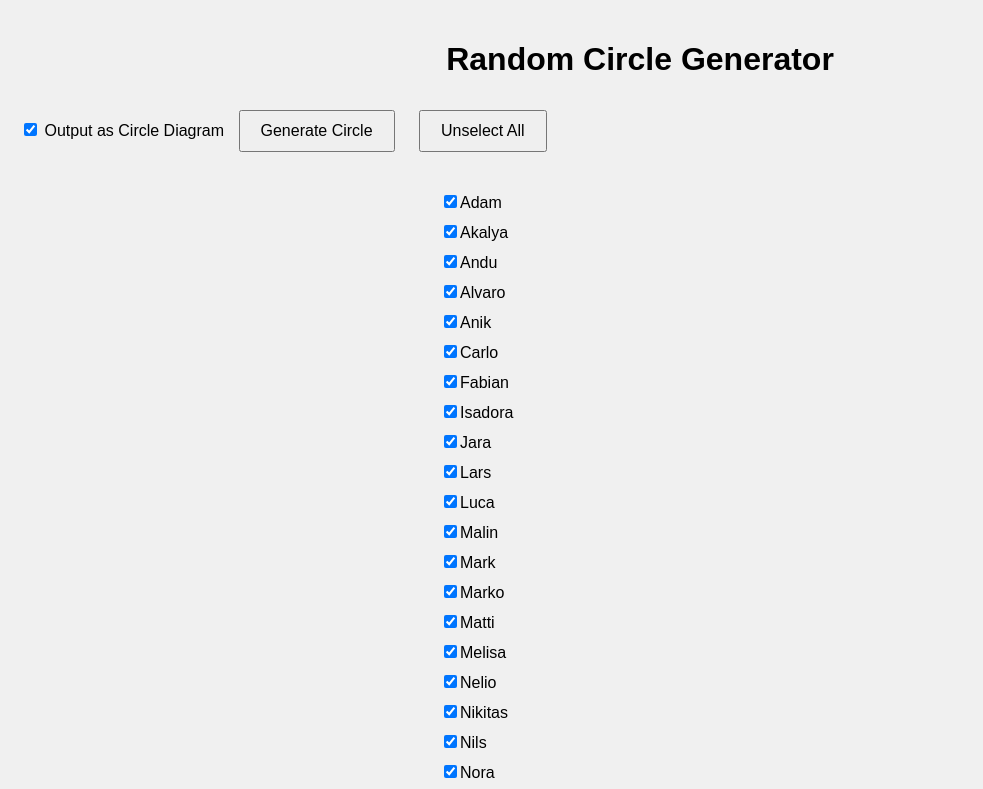
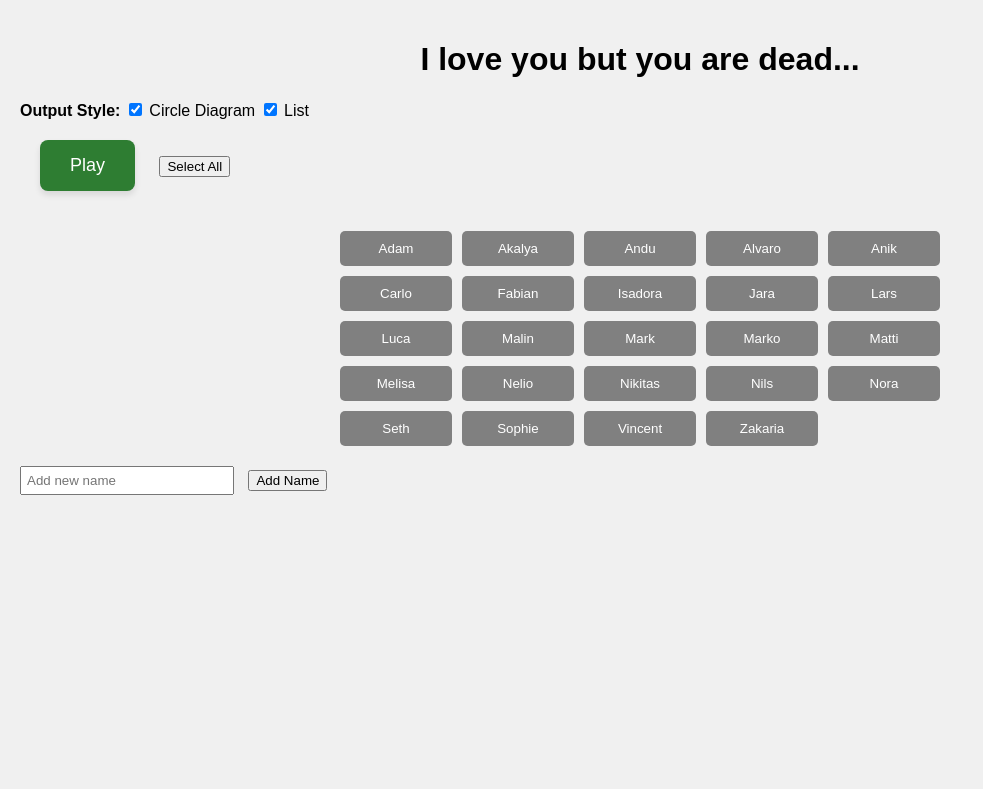
Before and after one commit to fabulous1983/Eberli-Klasse-Love-You, a plain HTML site: page index.html in a window 1280 px wide. Both pictures are taken after a click on the button "Unselect All". Shown: the top 789 px of the page, without its empty margins (0-983 px from the left). Drawn offline with Linux system fonts and the light colour scheme.

Commit message:
index.html

```diff
--- a/index.html
+++ b/index.html
@@ -3,7 +3,7 @@
 <head>
     <meta charset="UTF-8">
     <meta name="viewport" content="width=device-width, initial-scale=1.0">
-    <title>Random Circle Generator</title>
+    <title>I love you but you are dead...</title>
     <style>
         body {
             font-family: Arial, sans-serif;
@@ -19,23 +19,46 @@
             padding: 5px;
             margin-right: 10px;
         }
-        button {
-            padding: 10px 20px;
-            margin: 10px;
-            font-size: 16px;
-            cursor: pointer;
+        #generateButton {
+    padding: 15px 30px; /* Larger padding */
+    margin: 20px;
+    font-size: 18px; /* Larger font */
+    background-color: #2E7D32; /* Matching the theme with the green used in the circles */
+    color: white; /* White text to contrast the green background */
+    border: none; /* Remove border */
+    border-radius: 8px; /* Rounded corners */
+    box-shadow: 0px 4px 6px rgba(0, 0, 0, 0.1); /* Add a subtle shadow for depth */
+    transition: transform 0.2s, box-shadow 0.2s; /* Smooth animation for hover effects */
 }
+
+#generateButton:hover {
+    transform: scale(1.05); /* Slightly enlarges on hover */
+    box-shadow: 0px 6px 8px rgba(0, 0, 0, 0.2); /* Deepen shadow on hover */
+    background-color: #1B5E20; /* Even darker green on hover */
+}
+
         .output {
             margin-top: 20px;
             font-size: 18px;
         }
-        .checkbox-container {
+        .name-grid {
+            display: grid;
+            grid-template-columns: repeat(auto-fill, minmax(100px, 1fr));
+            gap: 10px;
+            max-width: 600px;
             margin: 20px auto;
-            max-width: 400px;
         }
-        .checkbox-container label {
-            display: block;
-            margin: 10px 0;
+        .name-button {
+            padding: 10px;
+            background-color: grey;
+            color: white;
+            border: none;
+            border-radius: 5px;
+            cursor: pointer;
+            text-align: center;
+        }
+        .name-button.selected {
+            background-color: #4CAF50;
         }
         .circle-diagram {
             display: flex;
@@ -54,101 +77,123 @@
         #toggleAllButton {
             margin-bottom: 20px;
         }
+        #circleCanvas {
+            margin-top: 20px;
+        }
     </style>
 </head>
 <body>
 
-    <!-- Canvas for drawing the circle diagram -->
+<h1>I love you but you are dead...</h1>
 
-<canvas id="circleCanvas" width="600" height="600" style="display: none;"></canvas>
-
-<h1>Random Circle Generator</h1>
-
-<!-- Checkbox for Output Style -->
+<!-- Show both Circle and List options always -->
+<div>
+    <strong>Output Style: </strong>
     <label>
-    <input type="checkbox" id="outputStyle" checked> Output as Circle Diagram
+        <input type="checkbox" id="outputCircle" checked> Circle Diagram
     </label>
+    <label>
+        <input type="checkbox" id="outputList" checked> List
+    </label>
+</div>
 
 <!-- Button to generate list -->
-<button id="generateButton" disabled>Generate Circle</button>
+<button id="generateButton" disabled>Play</button>
 
 <!-- Toggle Select/Unselect all -->
 <button id="toggleAllButton">Unselect All</button>
 
-<!-- Checkboxes for names -->
-<div class="checkbox-container" id="checkboxContainer"></div>
+<!-- Grid of name buttons -->
+<div class="name-grid" id="nameGrid"></div>
 
-<!-- Output Section -->
-<div class="output" id="output"></div>
 
 <!-- Input for adding new names -->
 <input type="text" id="newName" placeholder="Add new name">
 <button id="addNameButton">Add Name</button>
 
+<!-- Output Section -->
+<div class="output" id="output"></div>
+
+<!-- Canvas for Circle Diagram -->
+<canvas id="circleCanvas" width="600" height="600" style="display: none;"></canvas>
+
 <script>
-    // Predefined list of names
     const predefinedNames = [
         "Adam", "Akalya", "Andu", "Alvaro", "Anik", "Carlo", "Fabian", "Isadora",
         "Jara", "Lars", "Luca", "Malin", "Mark", "Marko", "Matti", "Melisa",
         "Nelio", "Nikitas", "Nils", "Nora", "Seth", "Sophie", "Vincent", "Zakaria"
     ];
 
-    let selectAll = false;  // Track if all names are selected or unselected
+    let selectAll = true;
+    let selectedNames = getCookie("selectedNames") ? JSON.parse(getCookie("selectedNames")) : predefinedNames;
 
-    // Load names from cookie if available, otherwise use predefined names
-    let names = getCookie("selectedNames") ? JSON.parse(getCookie("selectedNames")) : predefinedNames;
-
-   // Function to display checkboxes for names
-function displayCheckboxes(names) {
-    const container = document.getElementById('checkboxContainer');
-    container.innerHTML = ''; // Clear previous content
+    // Display buttons for name selection
+    function displayNames(names) {
+        const grid = document.getElementById('nameGrid');
+        grid.innerHTML = ''; // Clear previous content
 
         names.forEach(name => {
-        const label = document.createElement('label');
-        const checkbox = document.createElement('input');
-        checkbox.type = 'checkbox';
-        checkbox.value = name;
-        checkbox.checked = true; // Default all names to be checked
-        label.appendChild(checkbox);
-        label.appendChild(document.createTextNode(name));
-        container.appendChild(label);
+            const button = document.createElement('button');
+            button.className = 'name-button';
+            button.textContent = name;
+            if (selectedNames.includes(name)) {
+                button.classList.add('selected');
+            }
+            button.addEventListener('click', () => toggleSelection(button, name));
+            grid.appendChild(button);
         });
 
-    document.getElementById('generateButton').disabled = false; // Enable the button
+        document.getElementById('generateButton').disabled = false;
     }
 
+    // Toggle selection of name
+    function toggleSelection(button, name) {
+        if (button.classList.contains('selected')) {
+            button.classList.remove('selected');
+            selectedNames = selectedNames.filter(n => n !== name);
+        } else {
+            button.classList.add('selected');
+            selectedNames.push(name);
+        }
+    }
 
-    // Display checkboxes on page load
-    displayCheckboxes(names);
+    // Display names on page load
+    displayNames(predefinedNames);
 
     // Add a new name to the list
     document.getElementById('addNameButton').addEventListener('click', function () {
         const newName = document.getElementById('newName').value.trim();
-        if (newName) {
-            names.push(newName);
-            displayCheckboxes(names);
+        if (newName && !selectedNames.includes(newName)) {
+            predefinedNames.push(newName);
+            selectedNames.push(newName);
+            displayNames(predefinedNames);
             document.getElementById('newName').value = ''; // Clear input field
         }
     });
 
     // Toggle Select/Unselect All button
     document.getElementById('toggleAllButton').addEventListener('click', function () {
-        const checkboxes = document.querySelectorAll('#checkboxContainer input[type="checkbox"]');
-        checkboxes.forEach(checkbox => {
-            checkbox.checked = !selectAll;
+        const buttons = document.querySelectorAll('.name-button');
+        buttons.forEach(button => {
+            if (selectAll) {
+                button.classList.remove('selected');
+            } else {
+                button.classList.add('selected');
+            }
         });
+        selectedNames = selectAll ? [] : [...predefinedNames];
         selectAll = !selectAll;
         document.getElementById('toggleAllButton').textContent = selectAll ? 'Unselect All' : 'Select All';
     });
 
-    // Generate random circle when the button is clicked
+    // Generate random circle or list
     document.getElementById('generateButton').addEventListener('click', function () {
-        const selectedNames = Array.from(document.querySelectorAll('#checkboxContainer input[type="checkbox"]:checked'))
-                                  .map(checkbox => checkbox.value);
         if (selectedNames.length > 1) {
             const circle = randomizeCircle(selectedNames);
-            const outputAsCircle = document.getElementById('outputStyle').checked;
-            displayCircle(circle, outputAsCircle);
+            const outputCircle = document.getElementById('outputCircle').checked;
+            const outputList = document.getElementById('outputList').checked;
+            if (outputCircle) displayCircle(circle);
+            if (outputList) displayList(circle);
             setCookie("selectedNames", JSON.stringify(selectedNames), 365); // Save selected names in cookie
         } else {
             document.getElementById('output').innerHTML = 'Please select at least 2 names.';
@@ -168,19 +213,15 @@ function displayCheckboxes(names) {
         }));
     }
 
-   // Display the circle or list
-function displayCircle(circle, asCircleDiagram) {
-    const outputDiv = document.getElementById('output');
+    // Display the circle diagram
+    function displayCircle(circle) {
         const canvas = document.getElementById('circleCanvas');
         const ctx = canvas.getContext('2d');
-
-    if (asCircleDiagram) {
-        canvas.style.display = 'block';
-        outputDiv.innerHTML = ''; // Clear previous output
+        canvas.style.display = 'block'; // Show canvas
 
         const centerX = canvas.width / 2;
         const centerY = canvas.height / 2;
-        const radius = 250; // Circle radius, increased for larger names
+        const radius = 250; // Circle radius
         const circleRadius = 30; // Radius of each name circle
 
         ctx.clearRect(0, 0, canvas.width, canvas.height); // Clear canvas
@@ -224,16 +265,13 @@ function displayCircle(circle, asCircleDiagram) {
 
             // Draw the name circle
             ctx.beginPath();
-            ctx.arc(x, y, circleRadius, 0, 2 * Math.PI, false); // Increased size of circles for larger text
+            ctx.arc(x, y, circleRadius, 0, 2 * Math.PI, false);
             ctx.fillStyle = '#4CAF50';
             ctx.fill();
-            ctx.lineWidth = 2;
-            ctx.strokeStyle = '#003300';
-            ctx.stroke();
 
             // Draw the name inside the circle
             ctx.fillStyle = 'white';
-            ctx.font = '16px Arial'; // Increased font size for readability
+            ctx.font = '16px Arial';
             ctx.textAlign = 'center';
             ctx.textBaseline = 'middle';
             ctx.fillText(pair.person, x, y);
@@ -246,16 +284,16 @@ function displayCircle(circle, asCircleDiagram) {
             // Draw arrow from current circle to next circle
             drawArrow(x, y, nextX, nextY);
         });
-    } else {
-        canvas.style.display = 'none';
+    }
+
+    // Display the list
+    function displayList(circle) {
+        const outputDiv = document.getElementById('output');
         outputDiv.innerHTML = '<strong>List of names with followers:</strong><br/><br/>';
         circle.forEach(pair => {
             outputDiv.innerHTML += `${pair.person} -> ${pair.follower}<br/>`;
         });
     }
-}
-
-
 
     // Cookie functions
     function setCookie(name, value, days) {
```
Lines whose indentation alone changed are shown as unchanged.
